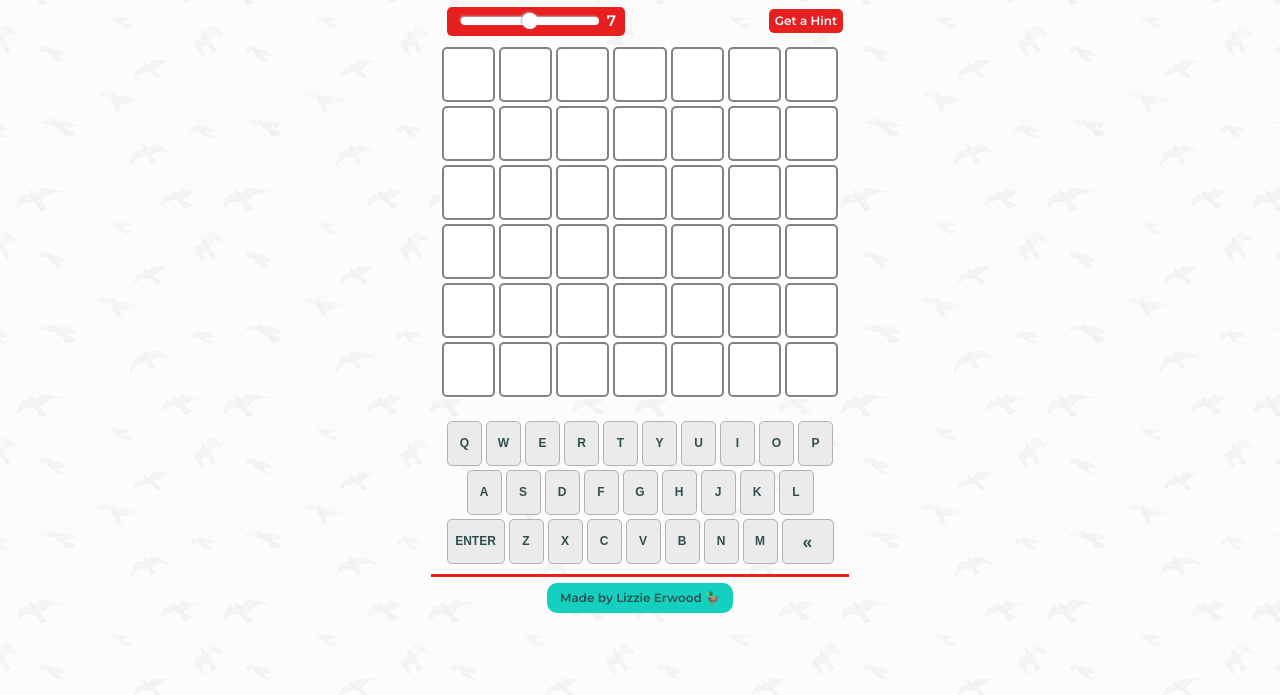
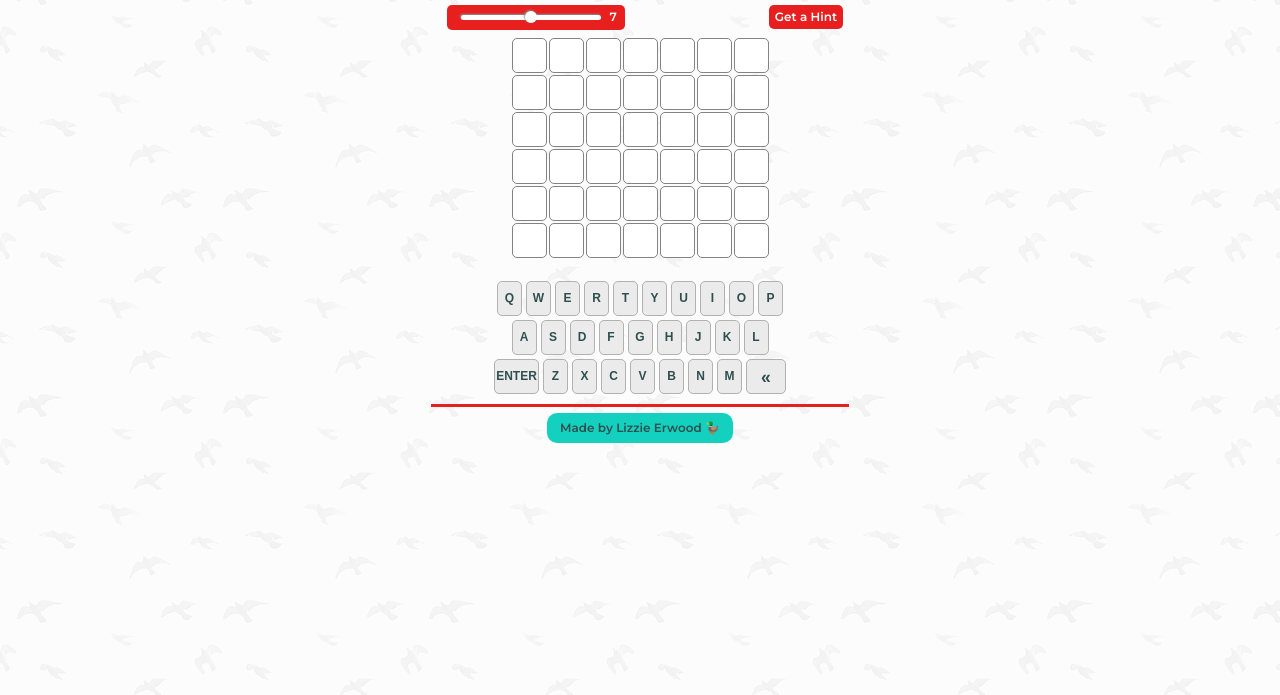
Before and after one commit to l-erw/birdle, a website: page index.html in a window 1280 px wide. Shown: the part 105-800 px from the top of the page. Drawn offline with nearby package versions, Linux system fonts and the light colour scheme.

Commit message:
resizing grid and keyboard. fixed modal spacing

```diff
--- a/index.css
+++ b/index.css
@@ -75,7 +75,12 @@ body {
     width: 400px;
     margin-bottom: 20px;
     max-width: 100%;
-    background-color: #fff;
+    display: flex;
+    flex-wrap: wrap;
+    flex-direction: column;
+    justify-content: center;
+    align-items: center;
+
 }
 
 .row {
@@ -83,21 +88,22 @@ body {
 }
 
 .tile {
-    width: 55px;
-    height: 55px;
-    border: 2px solid #838383;
+    width: 35px;
+    height: 35px;
+    border: 1px solid #838383;
     box-sizing: border-box;
     display: flex;
     justify-content: center;
     align-items: center;
-    margin: 2px;
+    margin: 1px;
     border-radius: 5px;
+    background-color: #fff;
 }
 
 /* KEYBOARD */
 
 .key-container {
-    width: 450px;
+    width: 300px;
     max-width: 100%;
     display: flex;
     flex-direction: column;
@@ -109,8 +115,8 @@ body {
     display: flex;
     justify-content: center;
     align-items: center;
-    width: 35px;
-    height: 45px;
+    width: 25px;
+    height: 35px;
     background-color: #ebebeb;
     border-radius: 5px;
     border: 1px solid #b1b1b1;
@@ -134,11 +140,11 @@ body {
 
 .row-container3  button:last-child {
     font-size: 1.1rem;
-    width: 52px;
+    width: 40px;
 }
 
 .row-container3 button:first-child {
-    width: 58px;
+    width: 45px;
 }
 
 /* MODALS FOR BIRD INFO AND INSTRUCTIONS */
@@ -250,25 +256,29 @@ h3 {
     margin: 0.5em;
 }
 
+
 /* MESSAGE */
 
-.message-container,
-.slider-container {
+.message-container {
     height: 40px;
-    margin: 0.25em 0;
     display: flex;
     align-items: center;
-    justify-content: center;
+    justify-content: flex-start;
+    margin: 0.25em 0.25em 0 0.75em;
     width: 100%;
 }
 
 .message {
     background-color: #0077ff;
     color: #fff;
-    margin: 0.25em 1.25em 0;
-    /* padding: 0.5em 0.75em; */
+    margin: 0;
+}
 
+.modal-body > p {
+    padding: 1em;
+    text-align: center;
 }
+
 
 /* TILE COLOURS AND ANIMATIONS */
 
@@ -350,9 +360,18 @@ h3 {
 
 
 /* SLIDER */
+
+.slider-container {
+    height: 40px;
+    display: flex;
+    align-items: center;
+    justify-content: center;
+    width: 100%;
+}
+
 output {
     color: #fff;
-    font-size: 0.95rem;
+    font-size: 0.75rem;
     padding-right: 0.25em;
 }
 
@@ -372,13 +391,13 @@ output {
     -webkit-appearance: none;
     appearance: none;
     width: 100%;
-    height: 8px;
+    height: 5px;
     border-radius: 5px;
     background: #fff;
     -webkit-transition: .1s;
     transition: opacity .2s;
     margin: 0 0.5em;
-    box-shadow: -1px -1px 2px 0px #b2b2b2;
+    box-shadow: -1px -1px 2px 0px #8f8f8f;
 
 }
 
@@ -390,12 +409,12 @@ output {
   .slider::-webkit-slider-thumb {
     -webkit-appearance: none;
     appearance: none;
-    width: 16px;
-    height: 16px;
+    width: 12px;
+    height: 12px;
     border-radius: 50%;
     background: #fff;
     cursor: pointer;
-    box-shadow: -1px -1px 2px 0px #b2b2b2;
+    box-shadow: -1px -1px 2px 0px #8f8f8f;
   }
 
   .slider::-moz-range-thumb {
@@ -548,31 +567,6 @@ h3 {
     margin: 0.5em;
 }
 
-/* MESSAGE */
-
-.message-container,
-.slider-container {
-    height: 40px;
-    margin: 0.25em 0;
-    display: flex;
-    align-items: center;
-    justify-content: center;
-    width: 100%;
-}
-
-.message {
-    background-color: #0077ff;
-    color: #fff;
-    margin: 0.25em 1.25em 0;
-    /* padding: 0.5em 0.75em; */
-
-}
-
-.modal-body > p {
-    padding: 1em;
-    text-align: center;
-}
-
 
 @media (max-width: 500px) {
 
```
Also changed, not shown: app.js (+7 -7 lines).
